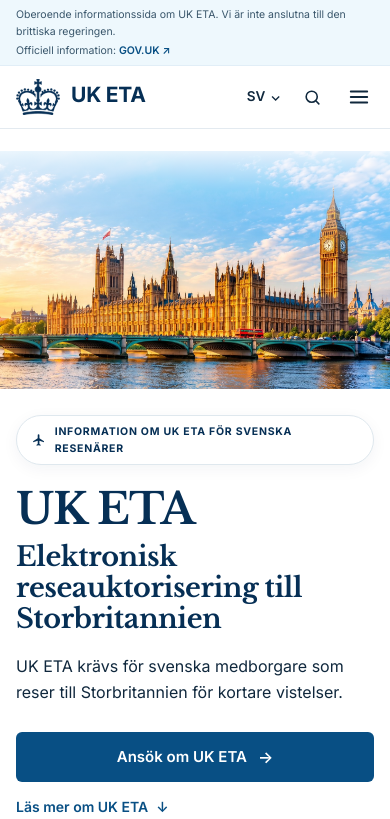
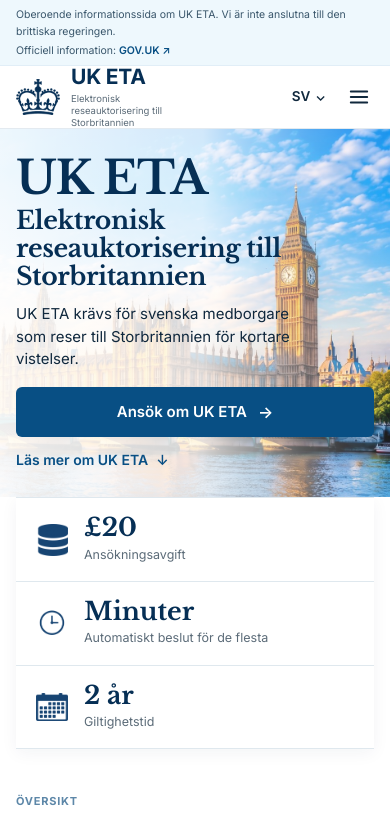
Before and after one commit to mediaxsaburoai0818-design/se-uk-eta-site, a Next.js app: page / in a window 390 px wide. Shown: the top 819 px of the page. Built offline with nearby package versions, Linux system fonts and the light colour scheme.

Commit message:
eta-se.com モバイル: キービジュアルを写真背景＋薄い白＋UK ETA文字の重ねに（デザイン モバイル版どおり・okina指示）
Co-Authored-By: Claude Opus 5.5 <noreply@anthropic.com>

```diff
--- a/app/eta-design.css
+++ b/app/eta-design.css
@@ -497,3 +497,21 @@
                        right:max(var(--page-padding), calc((100% - var(--container))/2 + var(--page-padding)))}
   .etahome .hero-card{right:calc(max(var(--page-padding), calc((100% - var(--container))/2 + var(--page-padding))) + 16px)}
 }
+
+/* ===== 2026-10-09 モバイルのキービジュアル（okina指示）：
+   写真を背景にして、その上に「UK ETA」の文字と薄い白の背景を重ねる（デザイン モバイル版どおり） ===== */
+@media (max-width:767px){
+  .etahome .hero{position:relative}
+  .etahome .hero-media{position:absolute;inset:0;height:auto;margin:0;z-index:0}
+  .etahome .hero-media img{object-position:78% 40%}
+  .etahome .hero-media::after{background:linear-gradient(90deg,rgba(255,255,255,.93) 0%,rgba(255,255,255,.82) 52%,rgba(255,255,255,.35) 78%,rgba(255,255,255,.1) 100%)}
+  .etahome .hero .container{position:relative;z-index:1;padding-top:26px;padding-bottom:26px;min-height:0}
+  .etahome .hero-pill{display:none}
+  .etahome .hero h1{font-size:46px;line-height:1}
+  .etahome .hero h1 .sub{font-size:25px;line-height:1.12;margin-top:6px}
+  .etahome .hero p.lead{margin-top:12px;font-size:15px;line-height:1.5;max-width:300px}
+  .etahome .hero-actions{margin-top:16px;gap:12px}
+  .etahome .hero-card{display:none}
+  .etahome .brand .sub{display:block;font-size:9.5px;max-width:130px}
+  .etahome .header .tools a.iconbtn{display:none}
+}
```
